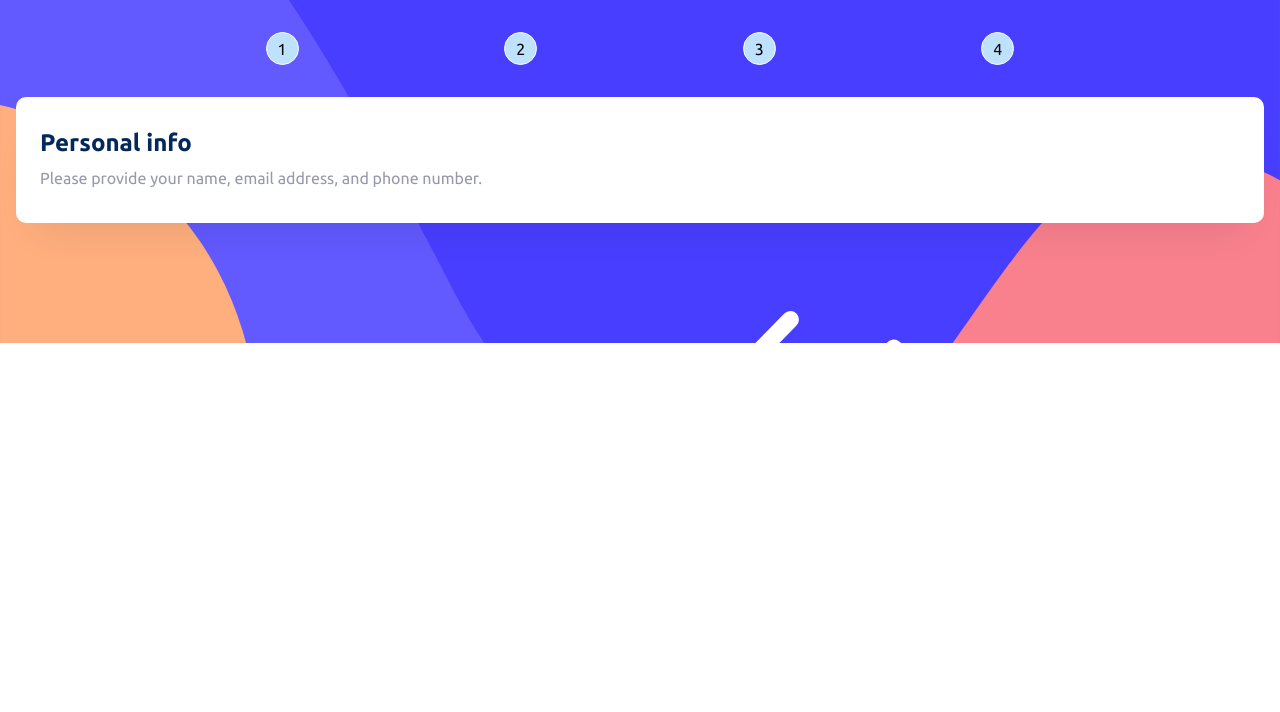
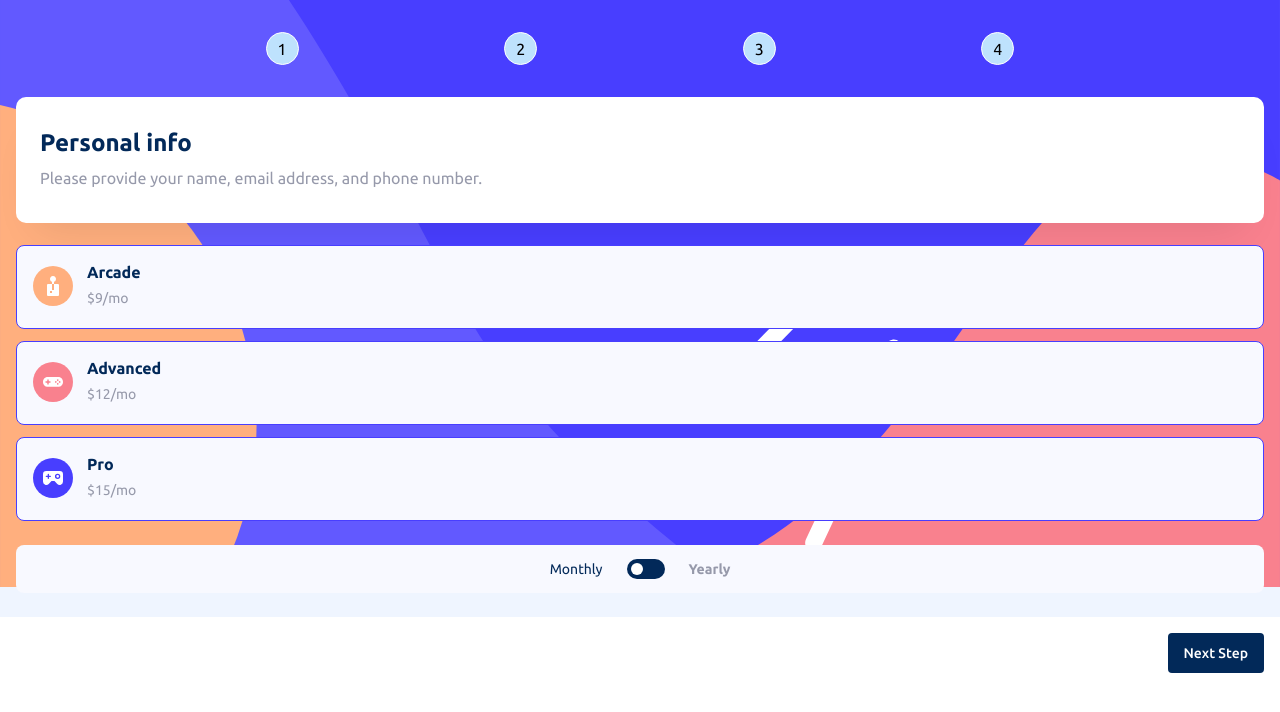
Before and after one commit to LadoAsambadze/Multi-step-form, a React (Vite) app: page /plan in a window 1280 px wide. Shown: the top 712 px of the page. Built offline with nearby package versions, Linux system fonts and the light colour scheme.

Commit message:
feat: plan page mark up, 90% finished

```diff
--- a/src/Pages/Personal-info.tsx
+++ b/src/Pages/Personal-info.tsx
@@ -1,6 +1,6 @@
 import { styled } from "styled-components";
 import Mobile from "../Components/Mobile-pages";
-import { SubmitHandler, useForm } from "react-hook-form";
+// import { SubmitHandler, useForm } from "react-hook-form";
 import DesktopPages from "../Components/Desktop-pages";
 
 // interface Type {
@@ -77,7 +77,7 @@ const Section = styled.section`
     background: #eff5ff;
   }
 `;
-const SectionBack = styled.form`
+const SectionBack = styled.div`
   display: flex;
   flex-direction: column;
 
@@ -142,7 +142,7 @@ const Instruction = styled.p`
   }
 `;
 
-const Form = styled.div`
+const Form = styled.form`
   margin-top: 22px;
   display: flex;
   flex-direction: column;
--- a/src/Pages/Plan.tsx
+++ b/src/Pages/Plan.tsx
@@ -17,8 +17,46 @@ export default function Plan() {
                   Please provide your name, email address, and phone number.
                 </Instruction>
               </Info>
+              <Form>
+                <Sector>
+                  <ModeDiv>
+                    <Icon src="icon-arcade.svg" />
+                    <ModeTextDiv>
+                      <ModeHeader>Arcade</ModeHeader>
+                      <Price>$9/mo</Price>
+                    </ModeTextDiv>
+                  </ModeDiv>
+                  <ModeDiv>
+                    <Icon src="icon-advanced.svg" />
+                    <ModeTextDiv>
+                      <ModeHeader>Advanced</ModeHeader>
+                      <Price>$12/mo</Price>
+                    </ModeTextDiv>
+                  </ModeDiv>
+                  <ModeDiv>
+                    <Icon src="icon-pro.svg" />
+                    <ModeTextDiv>
+                      <ModeHeader>Pro</ModeHeader>
+                      <Price>$15/mo</Price>
+                    </ModeTextDiv>
+                  </ModeDiv>
+                </Sector>
+                <ButtonDiv>
+                  <Month>Monthly</Month>
+                  <Button>
+                    <Circle></Circle>
+                  </Button>
+                  <Year>Yearly</Year>
+                </ButtonDiv>
+                <NextDivDesktop>
+                  <NextButtonDesktop>Next Step</NextButtonDesktop>
+                </NextDivDesktop>
+              </Form>
             </div>
           </Main>
+          <NextDiv>
+            <NextButton type="submit">Next Step</NextButton>
+          </NextDiv>
         </SectionBack>
       </Section>
     </>
@@ -37,7 +75,7 @@ const Section = styled.section`
     background: #eff5ff;
   }
 `;
-const SectionBack = styled.form`
+const SectionBack = styled.div`
   display: flex;
   flex-direction: column;
 
@@ -62,7 +100,7 @@ const Main = styled.div`
   background-color: #eff5ff;
   padding-left: 16px;
   padding-right: 16px;
-  padding-bottom: 120px;
+  padding-bottom: 24px;
   @media (min-width: 1400px) {
     background: none;
     padding: 0px 84px 0px 100px;
@@ -103,3 +141,164 @@ const Instruction = styled.p`
     margin-top: 11px;
   }
 `;
+
+const Form = styled.form`
+  margin-top: 22px;
+  display: flex;
+  flex-direction: column;
+  @media (min-width: 1400px) {
+    margin-top: 35px;
+  }
+`;
+
+const Sector = styled.div`
+  width: 100%;
+  display: flex;
+  flex-direction: column;
+  align-items: center;
+  margin-bottom: 12px;
+  @media (min-width: 1400px) {
+    flex-direction: row;
+    justify-content: space-between;
+    margin-bottom: 32px;
+  }
+`;
+
+const ModeDiv = styled.div`
+  display: flex;
+  flex-direction: row;
+  align-items: center;
+  width: 100%;
+  padding: 17px 152px 20px 16px;
+  background: #f8f9ff;
+  border: 1px solid #483eff;
+  border-radius: 8px;
+  margin-bottom: 12px;
+
+  @media (min-width: 1400px) {
+    padding: 20px 50px 20px 16px;
+    flex-direction: column;
+    align-items: flex-start;
+    width: 138px;
+    margin-bottom: 0;
+  }
+`;
+
+const Icon = styled.img``;
+
+const ModeTextDiv = styled.div`
+  display: flex;
+  flex-direction: column;
+  margin-left: 14px;
+  @media (min-width: 1400px) {
+    margin-left: 0;
+    margin-top: 40px;
+  }
+`;
+
+const ModeHeader = styled.span`
+  font-weight: 700;
+  font-size: 16px;
+  line-height: 18px;
+  color: #022959;
+`;
+
+const Price = styled.span`
+  font-weight: 400;
+  font-size: 14px;
+  line-height: 20px;
+  color: #9699aa;
+  margin-top: 7px;
+`;
+
+const ButtonDiv = styled.div`
+  background: #f8f9ff;
+  border-radius: 8px;
+  width: 100%;
+  padding: 14px 56px 14px 56px;
+
+  display: flex;
+  justify-content: center;
+  align-items: center;
+`;
+
+const Month = styled.span`
+  font-size: 14px;
+  line-height: 16px;
+  color: #022959;
+`;
+
+const Button = styled.div`
+  display: flex;
+  flex-direction: row;
+  align-items: center;
+  justify-content: flex-start;
+  padding: 4px;
+  background: #022959;
+  border-radius: 10px;
+  width: 38px;
+  height: 20px;
+  margin-left: 24px;
+`;
+const Circle = styled.div`
+  background: white;
+  border-radius: 100%;
+  width: 12px;
+  height: 12px;
+  cursor: pointer;
+`;
+
+const Year = styled.span`
+  font-weight: 700;
+  font-size: 14px;
+  line-height: 16px;
+  margin-left: 24px;
+  color: #9699aa;
+`;
+
+const NextDiv = styled.div`
+  width: 100%;
+  display: flex;
+  justify-content: flex-end;
+  background-color: white;
+  padding: 16px 16px 16px 0px;
+  @media (min-width: 1400px) {
+    display: none;
+  }
+`;
+
+const NextButton = styled.button`
+  background: #022959;
+  border-radius: 4px;
+  font-weight: 500;
+  font-size: 14px;
+  line-height: 16px;
+  color: #ffffff;
+  padding: 12px 16px 12px 16px;
+  border: none;
+`;
+
+const NextDivDesktop = styled.div`
+  display: none;
+  @media (min-width: 1400px) {
+    width: 100%;
+    display: flex;
+    justify-content: flex-end;
+    background-color: white;
+    margin-top: 124px;
+  }
+`;
+const NextButtonDesktop = styled.button`
+  display: none;
+  @media (min-width: 1400px) {
+    background: #022959;
+    border-radius: 4px;
+    font-weight: 500;
+    font-size: 14px;
+    line-height: 16px;
+    color: #ffffff;
+    padding: 12px 16px 12px 16px;
+    border: none;
+    display: block;
+  }
+`;
```
